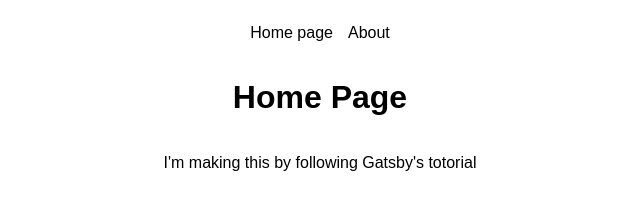
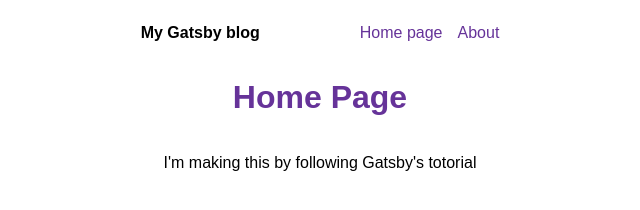
Before and after one commit to TRSKZK/my-gatsby-blog, a Gatsby site: page / in a window 1280 px wide. Shown: the whole page, without its empty margins (320-960 px from the left). Built offline with nearby package versions, Linux system fonts and the light colour scheme; Gatsby itself is replaced by a stand-in of ours.

Commit message:
code refactored

```diff
--- /dev/null
+++ b/src/components/LinkContainer.js
@@ -0,0 +1,31 @@
+import React from 'react'
+import styled from 'styled-components'
+import {Link} from 'gatsby'
+
+const LinkList = styled.ul`
+list-style: none;
+display:flex;
+gap: 15px;
+padding: 0px
+`
+export const NavLink = styled(Link)`
+text-decoration: none;
+color:rebeccapurple;
+&:hover{
+    color: tomato;
+}
+`
+
+const LinkContainer = () => {
+    return (
+        <LinkList>
+            <li>
+                <NavLink to='/'>Home page</NavLink>
+            </li>
+            <li>
+                <NavLink to='/AboutPage'>About</NavLink>
+            </li>
+        </LinkList>
+    )
+}
+export default LinkContainer
--- /dev/null
+++ b/src/components/NavContainer.js
@@ -0,0 +1,33 @@
+import React from 'react'
+import styled from 'styled-components'
+import LinkContainer, { NavLink }  from './LinkContainer'
+
+
+const NavBar = styled.nav`
+display:flex;
+justify-content:space-between;
+align-items: center;
+gap:100px;
+`
+
+const LogoLink = styled(NavLink)`
+color:black;
+font-weight: bold;
+&:hover{
+    color: black;
+}
+`
+
+
+
+const  NavContainer = () => {
+    return (
+        <NavBar >
+            <LogoLink to="/"> My Gatsby blog</LogoLink>
+            <LinkContainer/>
+        </NavBar >
+    )
+}
+
+
+export default NavContainer
--- a/src/components/layout.js
+++ b/src/components/layout.js
@@ -1,22 +1,9 @@
 import React from 'react'
 import { Link } from 'gatsby'
+import NavContainer from './NavContainer'
 import styled from 'styled-components'
 
 
-const LinkContainer = styled.ul`
-list-style: none;
-display:flex;
-gap: 15px;
-padding: 0px
-`
-
-const NavLink = styled(Link)`
-text-decoration: none;
-color: black;
-&:hover{
-    color: tomato;
-}
-`
 const Container = styled.main`
 margin:auto;
 max-width: 500px;
@@ -26,21 +13,22 @@ flex-direction:column;
 align-items: center;
 justify-content: center;
 `
+
+const PageName = styled.h1`
+color:rebeccapurple;
+
+`
+
+
+
+
+
 const Layout = ({ pageTitle, children }) => {
     return (
         <Container>
             <title>{pageTitle}</title>
-            <nav>
-                <LinkContainer>
-                    <li>
-                        <NavLink to='/'>Home page</NavLink>
-                    </li>
-                    <li>
-                        <NavLink to='/AboutPage'>About</NavLink>
-                    </li>
-                </LinkContainer>
-            </nav>
-            <h1>{pageTitle}</h1>
+            <NavContainer/>
+            <PageName>{pageTitle}</PageName>
             {children}
         </Container>
     )
--- a/src/pages/index.js
+++ b/src/pages/index.js
@@ -13,7 +13,6 @@ const IndexPage = () => {
       </Layout>
 
 
-
   )
 }
 
```
